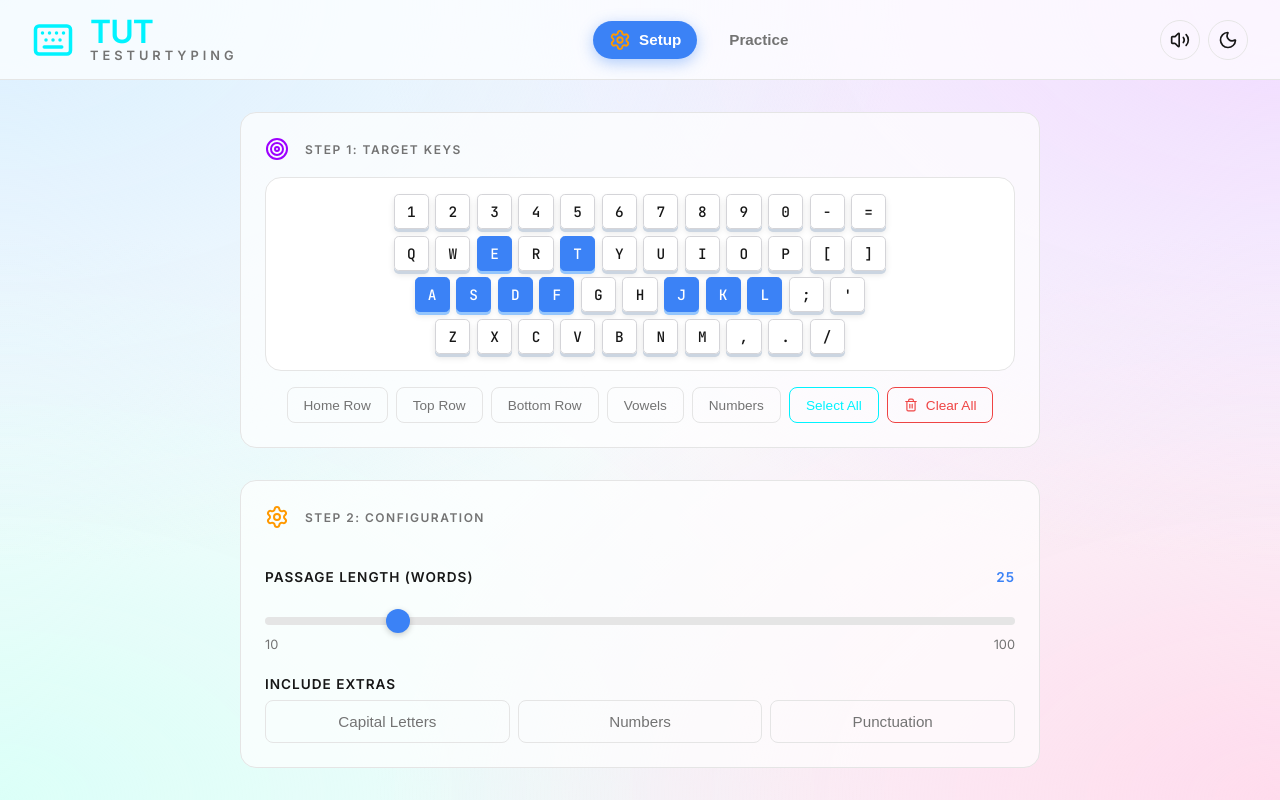
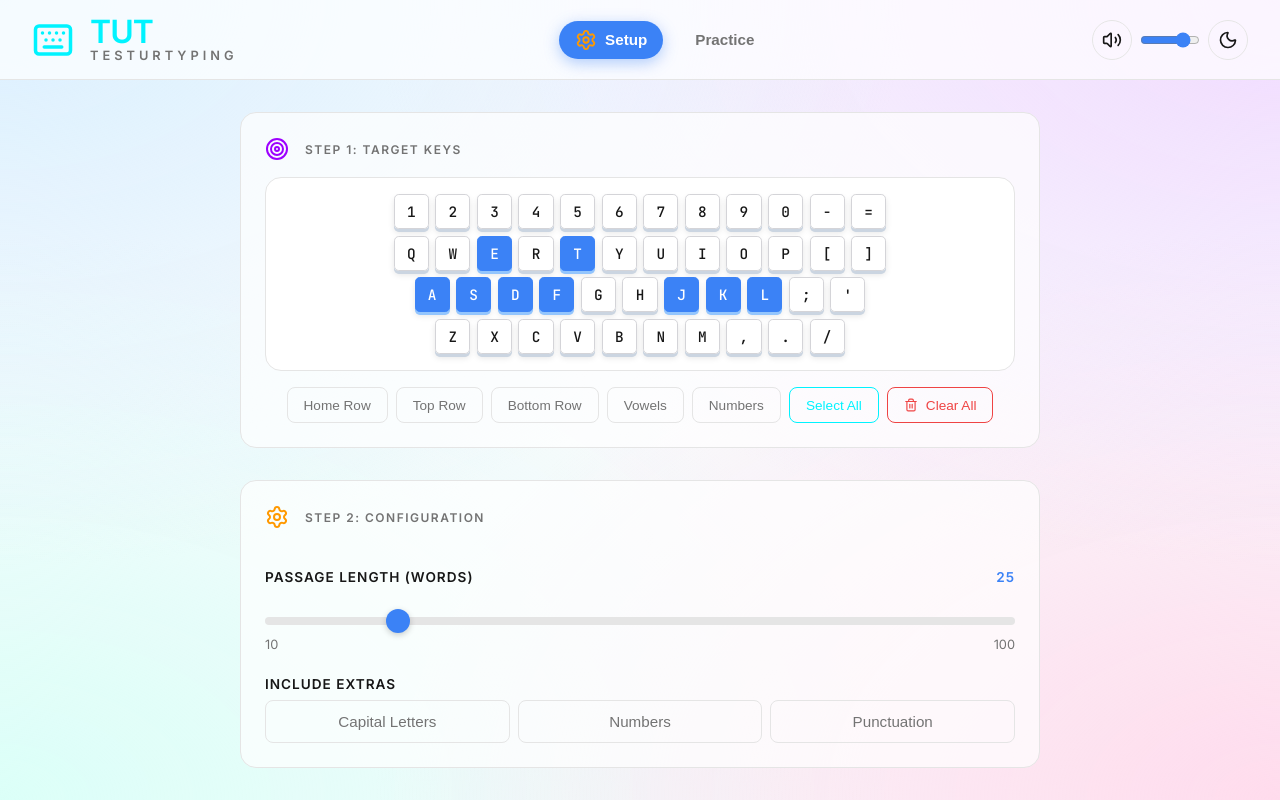
Before and after one commit to gpavananithish/TestUrTyping, a React (Vite) app: page / in a window 1280 px wide. Shown: the top 800 px of the page. Built offline with nearby package versions, Linux system fonts and the light colour scheme.

Commit message:
Add volume slider and increase maximum loudness

```diff
--- a/src/App.jsx
+++ b/src/App.jsx
@@ -13,7 +13,10 @@ gsap.registerPlugin(useGSAP);
 
 export default function App() {
   const [theme, setTheme] = useState(() => localStorage.getItem('tut_theme') || 'light');
-  const [soundEnabled, setSoundEnabled] = useState(() => localStorage.getItem('tut_sound') !== 'false');
+  const [soundVolume, setSoundVolume] = useState(() => {
+    const saved = localStorage.getItem('tut_volume');
+    return saved !== null ? Number(saved) : 0.8;
+  });
   const [view, setView] = useState(() => localStorage.getItem('tut_view') || 'setup');
   const [selectedLetters, setSelectedLetters] = useState(() => {
     const saved = localStorage.getItem('tut_letters');
@@ -50,8 +53,8 @@ export default function App() {
     localStorage.setItem('tut_passage', passage);
     localStorage.setItem('tut_stats', JSON.stringify(stats));
     localStorage.setItem('tut_history', JSON.stringify(history));
-    localStorage.setItem('tut_sound', soundEnabled);
-  }, [theme, view, selectedLetters, useCaps, useNumbers, usePunctuation, lengthConfig, passage, stats, history, soundEnabled]);
+    localStorage.setItem('tut_volume', soundVolume);
+  }, [theme, view, selectedLetters, useCaps, useNumbers, usePunctuation, lengthConfig, passage, stats, history, soundVolume]);
 
   useEffect(() => {
     if (theme === 'dark') document.documentElement.classList.add('dark');
@@ -104,7 +107,7 @@ export default function App() {
 
   return (
     <>
-      <Navbar theme={theme} setTheme={setTheme} currentView={view} setView={setView} soundEnabled={soundEnabled} setSoundEnabled={setSoundEnabled} />
+      <Navbar theme={theme} setTheme={setTheme} currentView={view} setView={setView} soundVolume={soundVolume} setSoundVolume={setSoundVolume} />
       <div className="dashboard-container" ref={containerRef}>
         {view === 'setup' ? (
           <div className="setup-container">
@@ -192,7 +195,7 @@ export default function App() {
                     onFinish={handleFinish}
                     onProgress={handleProgress}
                     activeKeyHandler={setActiveKey}
-                    soundEnabled={soundEnabled}
+                    soundVolume={soundVolume}
                     key={passage}
                   />
                 </div>
--- a/src/components/Navbar.jsx
+++ b/src/components/Navbar.jsx
@@ -1,7 +1,7 @@
 import React from 'react';
 import { Sun, Moon, Keyboard, Settings, Volume2, VolumeX } from 'lucide-react';
 
-export default function Navbar({ theme, setTheme, currentView, setView, soundEnabled, setSoundEnabled }) {
+export default function Navbar({ theme, setTheme, currentView, setView, soundVolume, setSoundVolume }) {
   const toggleTheme = () => {
     setTheme(theme === 'light' ? 'dark' : 'light');
   };
@@ -32,10 +32,20 @@ export default function Navbar({ theme, setTheme, currentView, setView, soundEna
           </button>
         </div>
 
-        <div style={{ display: 'flex', gap: '0.5rem' }}>
-          <button className="theme-toggle" onClick={() => setSoundEnabled(!soundEnabled)} aria-label="Toggle Sound">
-            {soundEnabled ? <Volume2 size={20} /> : <VolumeX size={20} />}
+        <div style={{ display: 'flex', alignItems: 'center', gap: '0.5rem' }}>
+          <button className="theme-toggle" onClick={() => setSoundVolume(soundVolume === 0 ? 0.8 : 0)} aria-label="Toggle Sound">
+            {soundVolume > 0 ? <Volume2 size={20} /> : <VolumeX size={20} />}
           </button>
+          <input
+            type="range"
+            min="0"
+            max="1"
+            step="0.1"
+            value={soundVolume}
+            onChange={(e) => setSoundVolume(Number(e.target.value))}
+            style={{ width: '60px', accentColor: 'var(--accent)', cursor: 'pointer' }}
+            aria-label="Volume"
+          />
           <button className="theme-toggle" onClick={toggleTheme} aria-label="Toggle Theme">
             {theme === 'light' ? <Moon size={20} /> : <Sun size={20} />}
           </button>
--- a/src/components/TypingEngine.jsx
+++ b/src/components/TypingEngine.jsx
@@ -3,8 +3,9 @@ import gsap from 'gsap';
 import { Type, Play, Clock } from 'lucide-react';
 
 // Simple sound utility
-const playSound = (type) => {
+const playSound = (type, volume) => {
   try {
+    if (volume <= 0) return;
     const AudioContext = window.AudioContext || window.webkitAudioContext;
     if (!AudioContext) return;
     const ctx = new AudioContext();
@@ -14,20 +15,23 @@ const playSound = (type) => {
     osc.connect(gainNode);
     gainNode.connect(ctx.destination);
 
+    const maxGain = 2.0; // Increased base loudness further
+    const targetGain = maxGain * volume;
+
     if (type === 'correct') {
       osc.type = 'sine';
       osc.frequency.setValueAtTime(800, ctx.currentTime);
       osc.frequency.exponentialRampToValueAtTime(1200, ctx.currentTime + 0.05);
-      gainNode.gain.setValueAtTime(0.5, ctx.currentTime);
-      gainNode.gain.exponentialRampToValueAtTime(0.05, ctx.currentTime + 0.1);
+      gainNode.gain.setValueAtTime(targetGain, ctx.currentTime);
+      gainNode.gain.exponentialRampToValueAtTime(targetGain * 0.1, ctx.currentTime + 0.1);
       osc.start();
       osc.stop(ctx.currentTime + 0.1);
     } else if (type === 'incorrect') {
       osc.type = 'sawtooth';
       osc.frequency.setValueAtTime(150, ctx.currentTime);
       osc.frequency.exponentialRampToValueAtTime(100, ctx.currentTime + 0.1);
-      gainNode.gain.setValueAtTime(0.5, ctx.currentTime);
-      gainNode.gain.exponentialRampToValueAtTime(0.05, ctx.currentTime + 0.2);
+      gainNode.gain.setValueAtTime(targetGain, ctx.currentTime);
+      gainNode.gain.exponentialRampToValueAtTime(targetGain * 0.1, ctx.currentTime + 0.2);
       osc.start();
       osc.stop(ctx.currentTime + 0.2);
     }
@@ -36,7 +40,7 @@ const playSound = (type) => {
   }
 };
 
-export default function TypingEngine({ passage, onFinish, activeKeyHandler, onProgress, soundEnabled }) {
+export default function TypingEngine({ passage, onFinish, activeKeyHandler, onProgress, soundVolume }) {
   const [inputState, setInputState] = useState([]);
   const [startTime, setStartTime] = useState(null);
   const [elapsedTime, setElapsedTime] = useState(0);
@@ -136,9 +140,9 @@ export default function TypingEngine({ passage, onFinish, activeKeyHandler, onPr
       setInputState(newState);
 
       if (isCorrect) {
-        if (soundEnabled !== false) playSound('correct');
+        playSound('correct', soundVolume);
       } else {
-        if (soundEnabled !== false) playSound('incorrect');
+        playSound('incorrect', soundVolume);
         if (containerRef.current) {
           gsap.fromTo(containerRef.current,
             { x: -5 },
```
